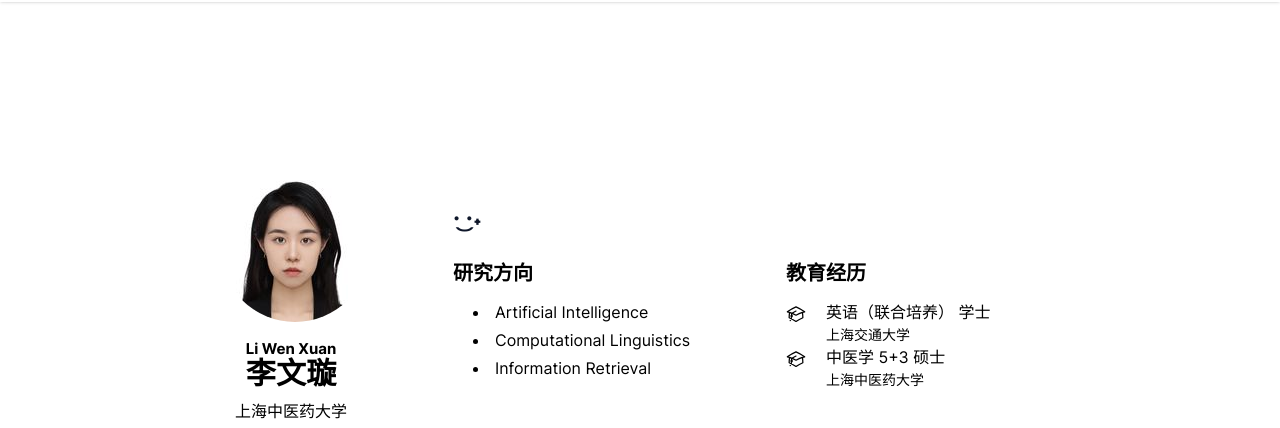
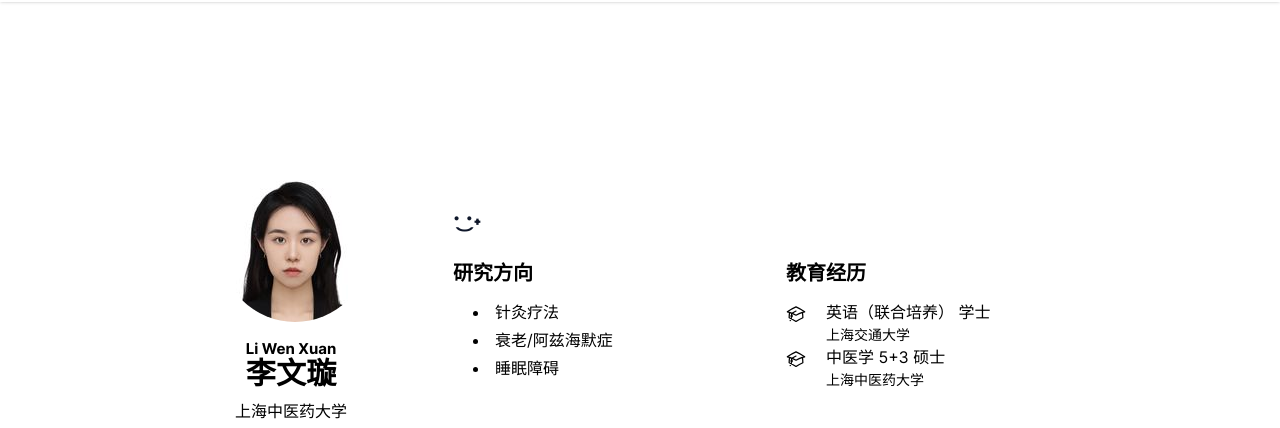
Before and after one commit to liwx1007/liwx1007.github.io, a plain HTML site: page index.html in a window 1280 px wide. Shown: the part 70-498 px from the top of the page. Drawn offline with Linux system fonts and the light colour scheme.

Commit message:
更改简介

```diff
--- a/index.html
+++ b/index.html
@@ -859,15 +859,15 @@
       <ul class="list-disc list-inside space-y-1 pl-5">
 
         <li>
-          Artificial Intelligence
+          针灸疗法
         </li>
 
         <li>
-          Computational Linguistics
+          衰老/阿兹海默症
         </li>
 
         <li>
-          Information Retrieval
+          睡眠障碍
         </li>
 
       </ul>
```
